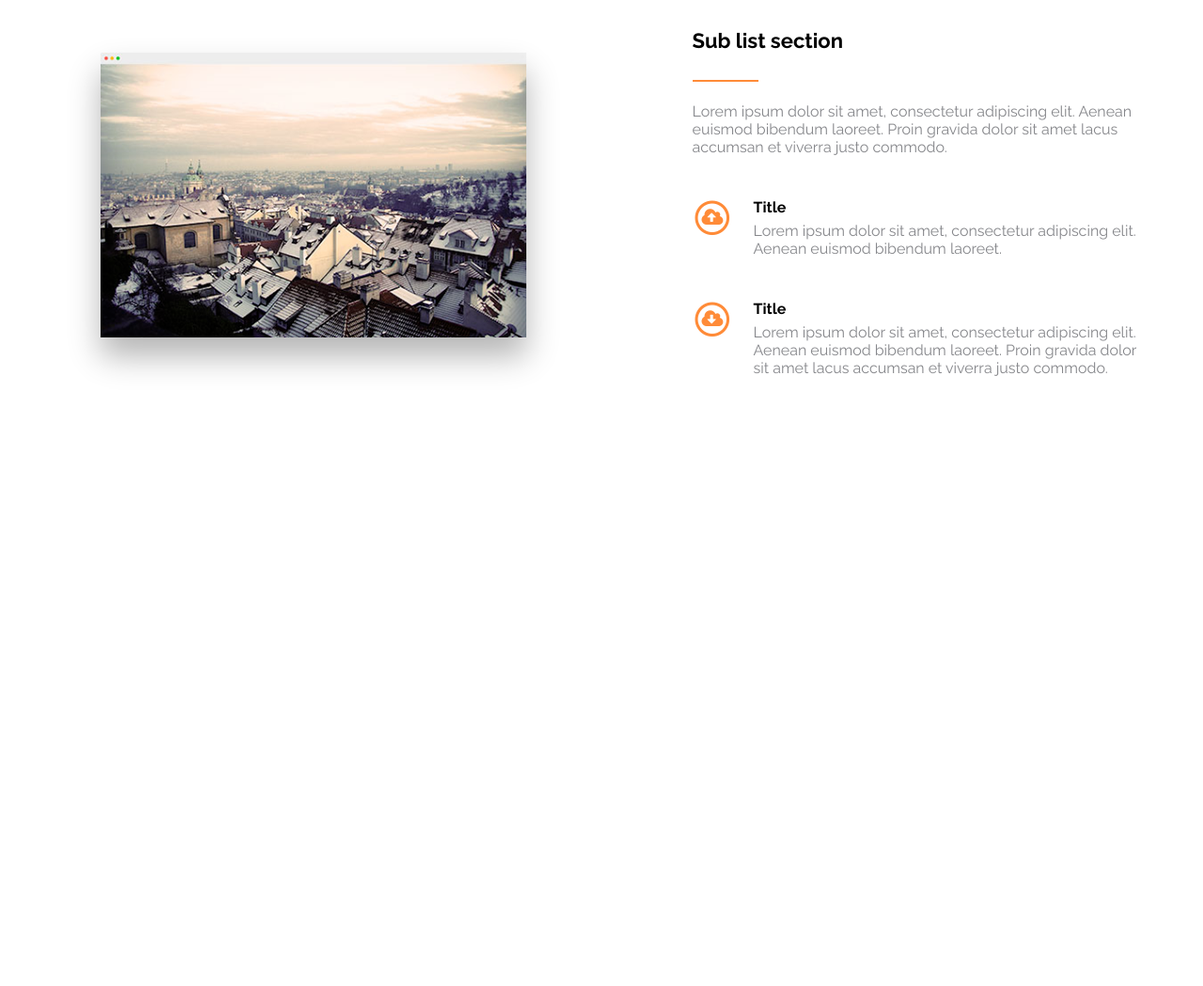
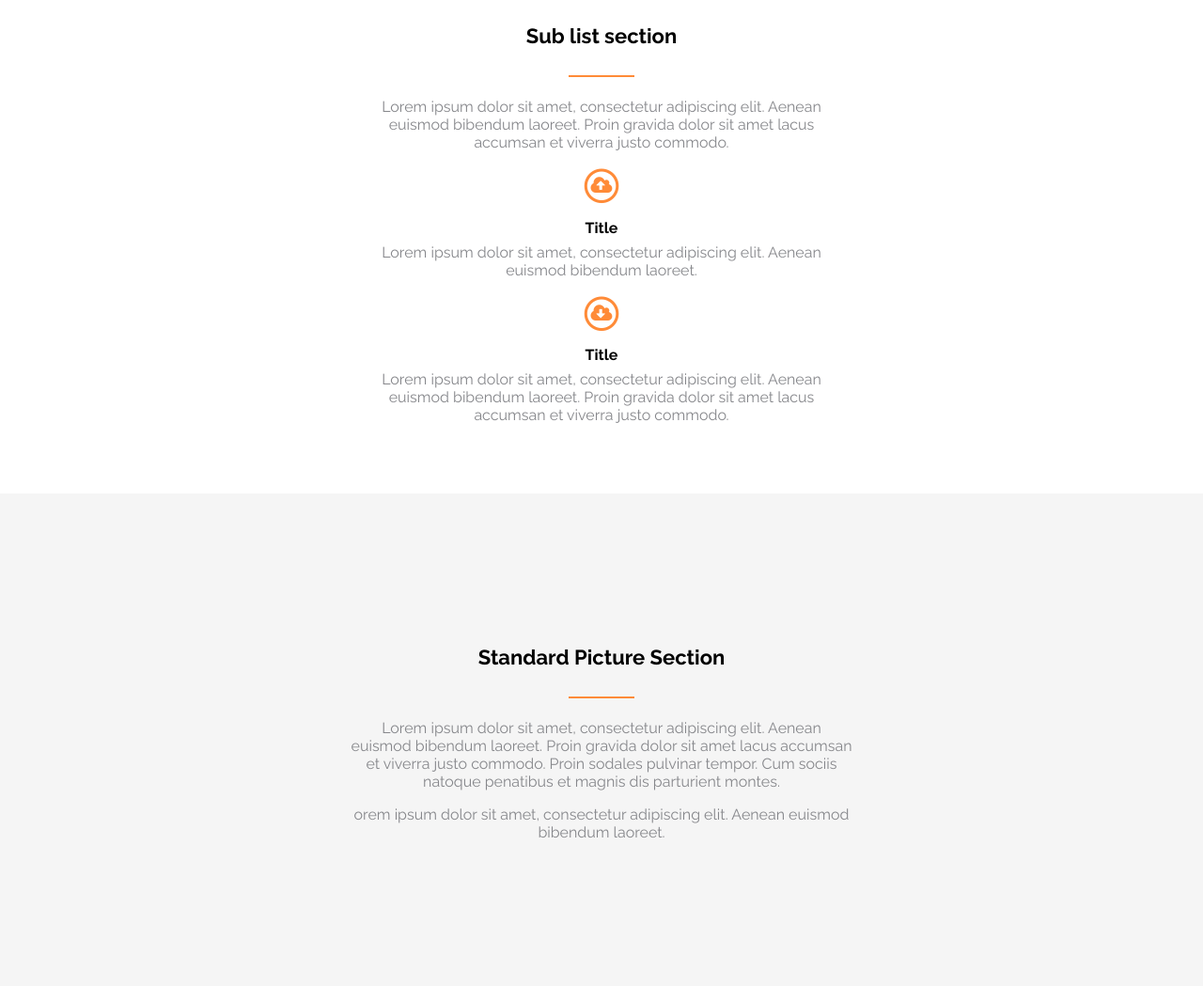
Before and after one commit to danieru0/axit, a website: page index.html in a window 1280 px wide. Shown: the part 1626-2675 px from the top of the page at 94% size. Before the commit the page ends 2151 px from the top, so only its background shows below. Drawn offline with Linux system fonts and the light colour scheme.

Commit message:
added section standard picture

```diff
--- a/index.html
+++ b/index.html
@@ -119,6 +119,14 @@
             </div>
         </div>
     </article>
-    <script src="js/main.js"></script>
+    <article class="standard-picture">
+        <div class="standard-picture__content">
+            <h3>Standard Picture Section</h3>
+            <p>Lorem ipsum dolor sit amet, consectetur adipiscing elit. Aenean euismod bibendum laoreet. Proin gravida dolor sit amet lacus accumsan et viverra justo commodo. Proin sodales pulvinar tempor. Cum sociis natoque penatibus et magnis dis parturient montes.</p>
+            <p>orem ipsum dolor sit amet, consectetur adipiscing elit. Aenean euismod bibendum laoreet.</p>
+        </div>
+        <img src="imgs/sub-list-righ.png" alt="">
+    </article>
+<script src="js/main.js"></script>
 </body>
 </html>
--- a/scss/style.scss
+++ b/scss/style.scss
@@ -570,7 +570,7 @@ body {
     }
 }
 
-@media (max-width: 1015px) {
+@media (max-width: 1338px) {
     .sub-list {
         text-align: center;
         img {
@@ -598,3 +598,52 @@ body {
         }
     }
 }
+
+//---------STNADARD PICTURE SECTION------------
+
+.standard-picture {
+    width: 100%;
+    height: 524px;
+    background-color: #f5f5f5;
+    font-family: Raleway;
+    display: flex;
+    justify-content: space-around;
+    align-items: center;
+    .standard-picture__content {
+        width: 533px;
+        position: relative;
+        left: 60px;
+        h3 {
+            font-size: 22px;
+            &::after {
+                content: "";
+                width: 70px;
+                height: 2px;
+                background-color: #ff8b38;
+                display: block;
+                margin-top: 29px;
+            }
+        }
+        p {
+            font-size: Raleway;
+            color: #86878b;
+            font-size: 16px;
+        }
+    }
+}
+
+@media (max-width: 1338px) {
+    .standard-picture {
+        text-align: center;
+        img {
+            display: none;
+        }
+        .standard-picture__content {
+            left: 0;
+            h3::after {
+                margin-left: auto;
+                margin-right: auto;
+            }
+        }
+    }
+}
```
Also changed, not shown: style.css.
